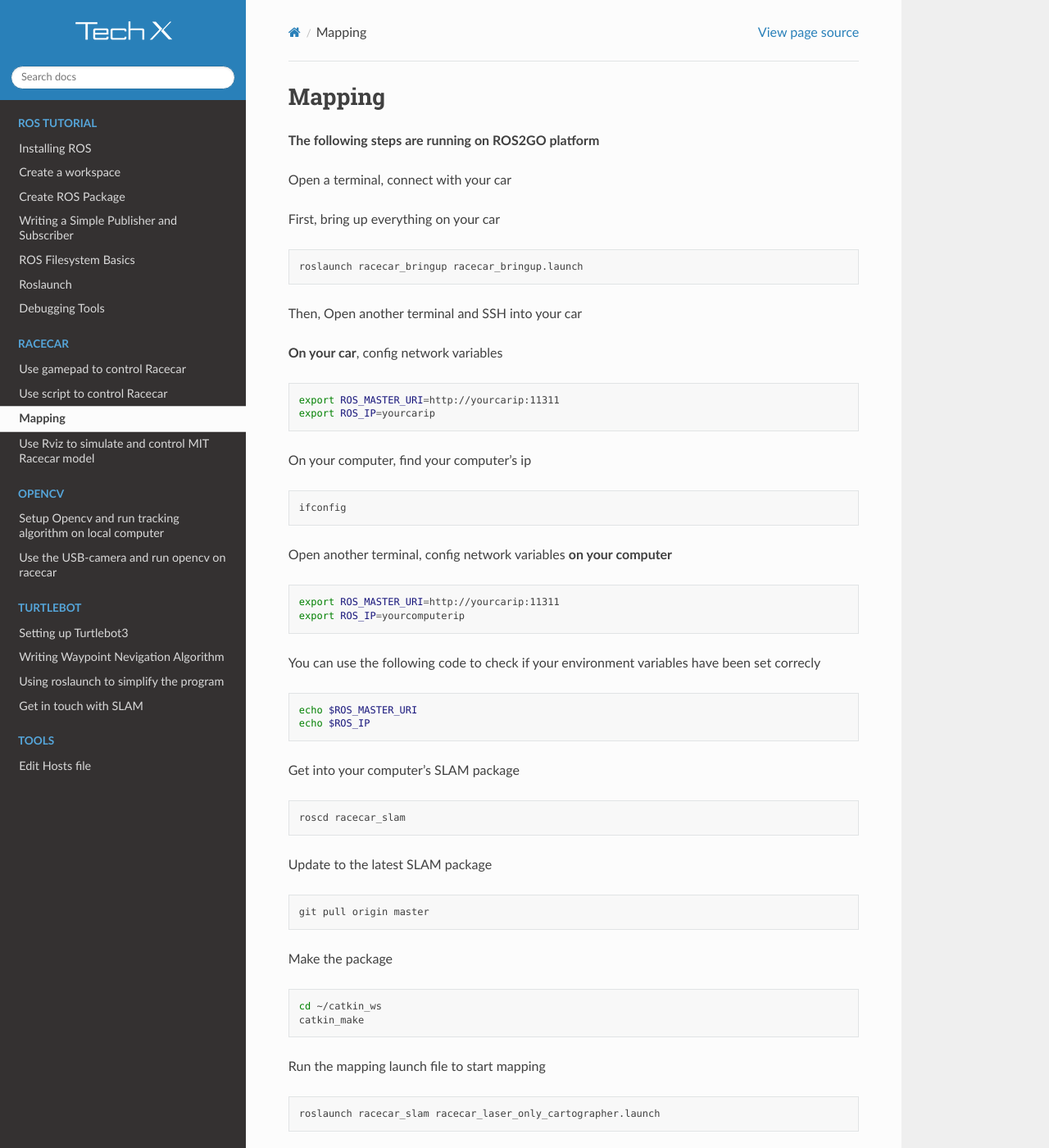
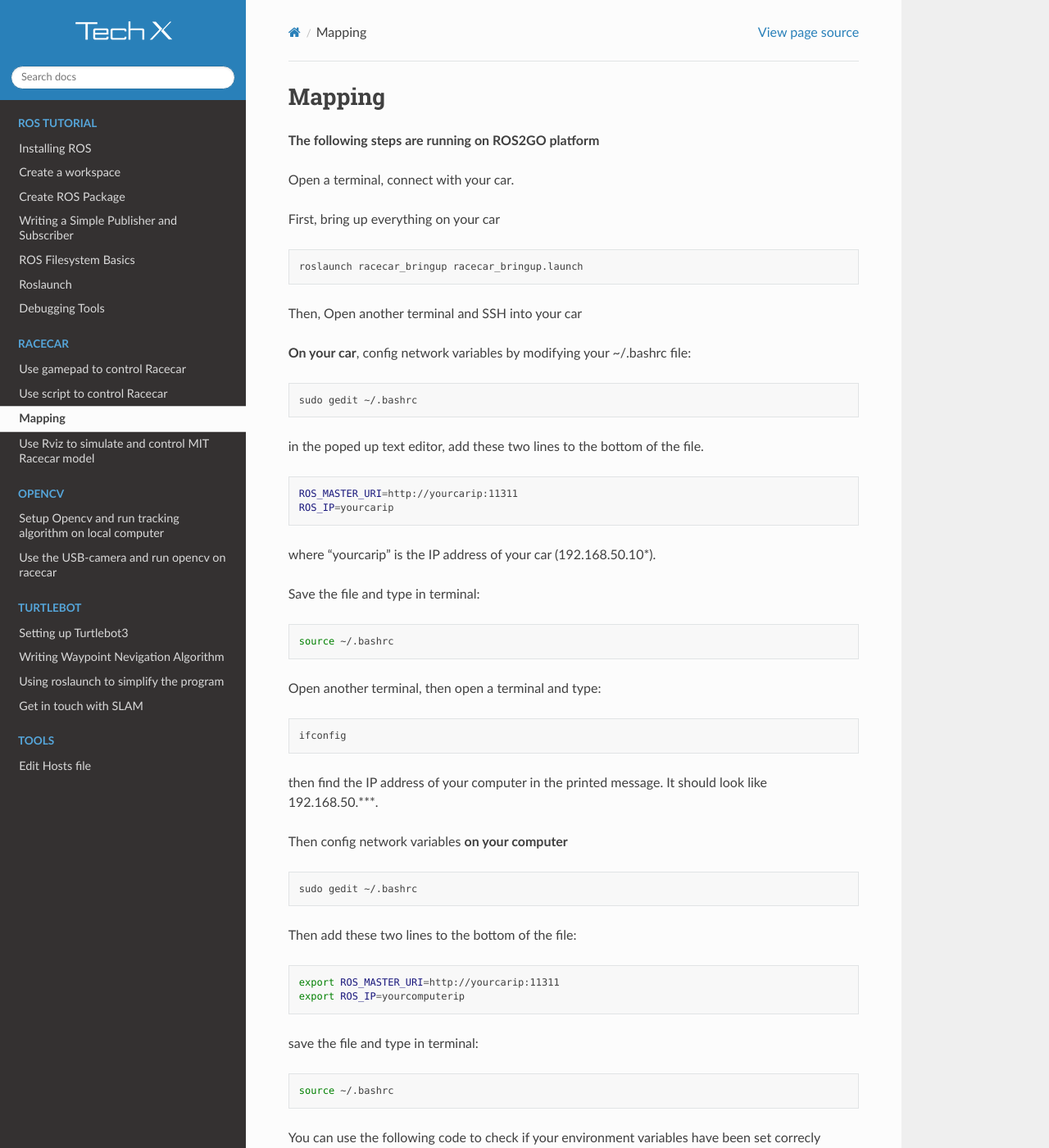
Before and after one commit to hanzheteng/tx19-robotics, a Sphinx documentation site: the page built from docs/car/mapping.rst, in a window 1280 px wide and 1400 px high. Shown: the whole window at 82% size. Built offline with Sphinx 7.4.7 and the Read the Docs theme 2.0.0, drawn with Linux system fonts in a browser that asks for light colours.

Commit message:
added bashrc file instructions

```diff
--- a/docs/car/mapping.rst
+++ b/docs/car/mapping.rst
@@ -3,7 +3,7 @@ Mapping
 
 **The following steps are running on ROS2GO platform**
 
-Open a terminal, connect with your car
+Open a terminal, connect with your car.
 
 First, bring up everything on your car
 
@@ -13,26 +13,53 @@ First, bring up everything on your car
 
 Then, Open another terminal and SSH into your car
 
-
-**On your car**, config network variables
+**On your car**, config network variables by modifying your ~/.bashrc file:
 
 .. code:: bash
 
-    export ROS_MASTER_URI=http://yourcarip:11311
-    export ROS_IP=yourcarip
+    sudo gedit ~/.bashrc
 
-On your computer, find your computer's ip
+in the poped up text editor, add these two lines to the bottom of the file.
+
+.. code:: bash
+
+    ROS_MASTER_URI=http://yourcarip:11311
+    ROS_IP=yourcarip
+
+where "yourcarip" is the IP address of your car (192.168.50.10*).
+
+Save the file and type in terminal:
+
+.. code:: bash
+
+    source ~/.bashrc
+
+Open another terminal, then open a terminal and type:
 
 .. code:: bash
 
     ifconfig
 
-Open another terminal, config network variables **on your computer**
+then find the IP address of your computer in the printed message. It should look like 192.168.50.***.
+
+Then config network variables **on your computer**
+
+.. code:: bash
+
+    sudo gedit ~/.bashrc
+
+Then add these two lines to the bottom of the file:
 
 .. code:: bash
 
     export ROS_MASTER_URI=http://yourcarip:11311
     export ROS_IP=yourcomputerip
+
+save the file and type in terminal:
+
+.. code:: bash
+
+    source ~/.bashrc
 
 You can use the following code to check if your environment variables have been set correcly
 
```
